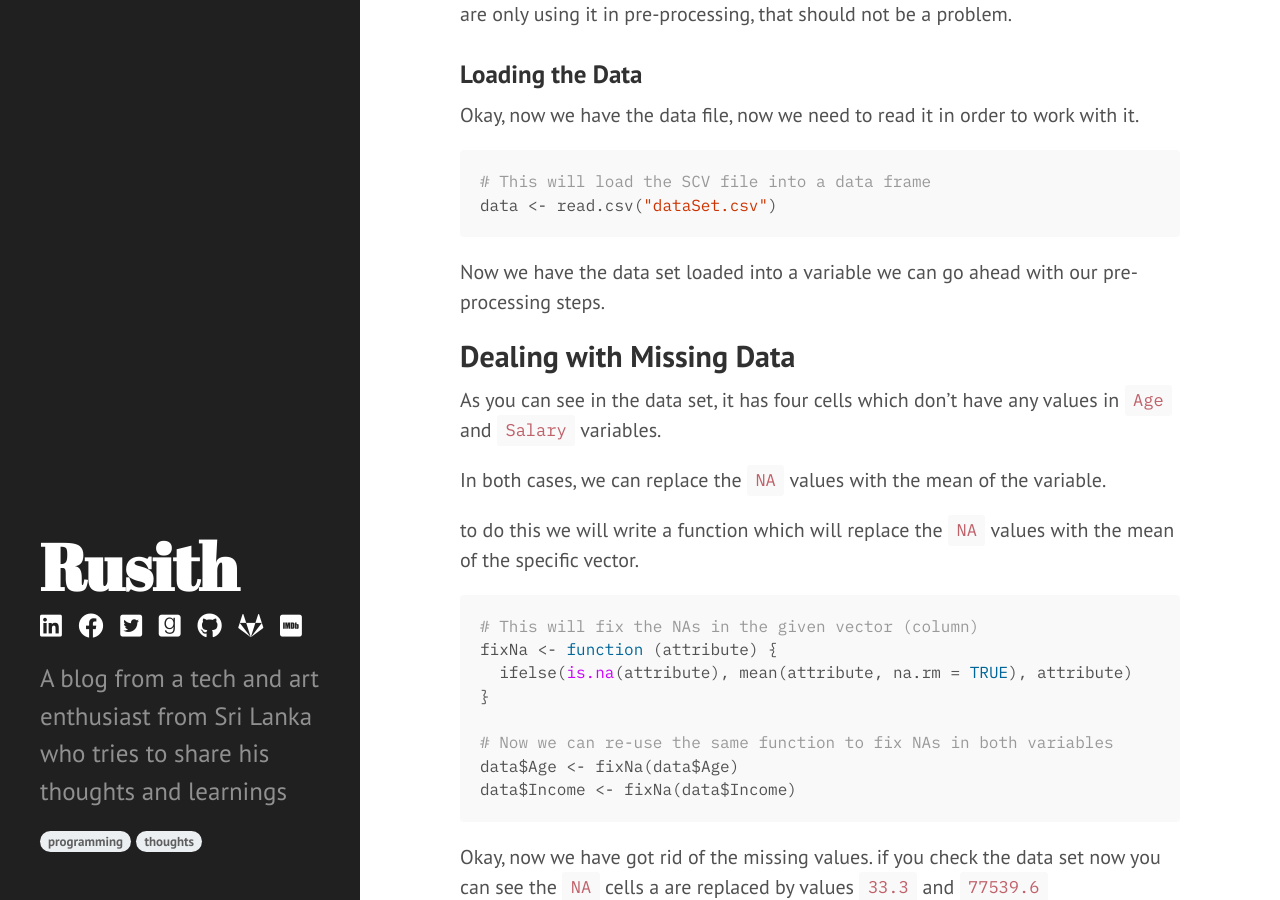
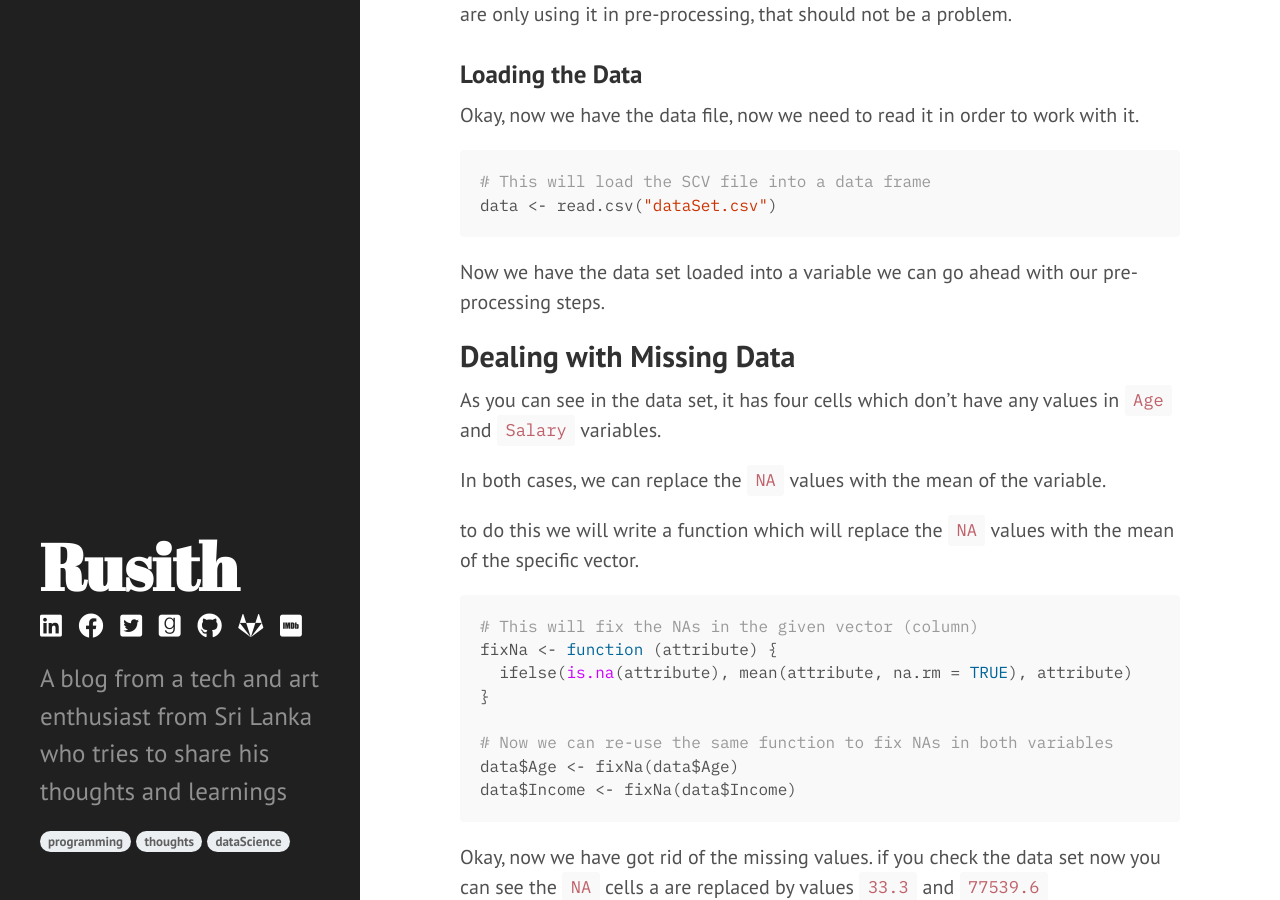
Before and after one commit to rusith/rusith.github.io, a Jekyll site: the page built from index.html, in a window 1280 px wide and 900 px high, scrolled down 571 px. Built offline with Jekyll 4.4.1, drawn with Linux system fonts in a browser that asks for light colours; nearby versions of some CDN libraries; the list of posts is cut into pages by our own code; comment, search, counter and statistics services are not loaded.

Commit message:
Added data science to the sidebar

```diff
--- a/_includes/sidebar.html
+++ b/_includes/sidebar.html
@@ -53,7 +53,7 @@
 
 
       <div class="sidebar-tag-wrapper">
-        {% assign tagList = 'programming|thoughts' | split: '|' %}
+        {% assign tagList = 'programming|thoughts|dataScience' | split: '|' %}
         {% for tag in tagList %}
           {% capture tag_name %}{{ tag }}{% endcapture %}
           <a href="{{ site.url }}/tag/{{ tag_name }}"><span class="post-tag post-tag-in-sidebar">{{ tag_name }}</span></a>
```
